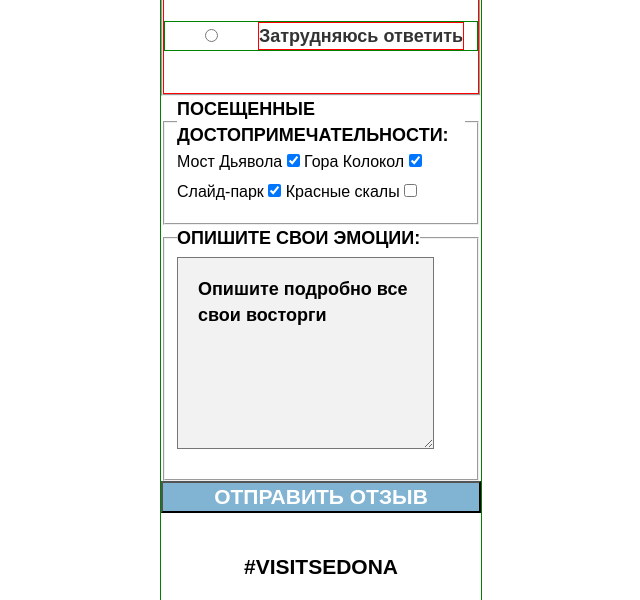
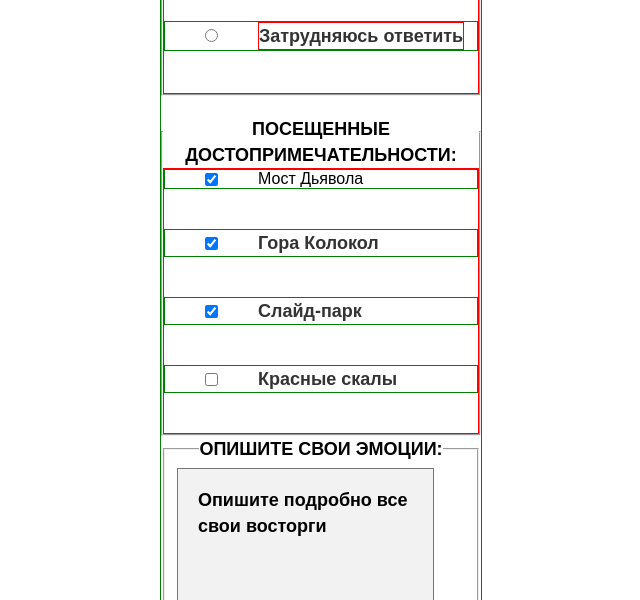
Before and after one commit to RomanSosin/sedona_2, a website: page source/form.html in a window 1280 px wide. Shown: the part 1591-2191 px from the top of the page, without its empty margins (319-959 px from the left). Drawn offline with nearby package versions, Linux system fonts and the light colour scheme; files that its build step writes are made by us from their sources.

Commit message:
Стилизация_по_сетке_form_3

```diff
--- a/source/form.html
+++ b/source/form.html
@@ -82,14 +82,24 @@
         </fieldset>
         <fieldset class="form__wrapper form-attraction__wrapper">
           <legend class="form__title form-attraction__title">Посещенные достопримечательности:</legend>
-          <label class="form__label--chechbox" for="devil-bridge">Мост Дьявола</label>
-          <input id="devil-bridge" class="form__input form-attraction__devil-bridge" type="checkbox" name="devil-bridge" checked>
-          <label class="form__label--checkbox" for="bell-mountain">Гора Колокол</label>
-          <input id="bell-mountain" class="form__input form-attraction__bell-mountain" type="checkbox" name="bell-mountain" checked>
-          <label class="form__label--checkbox" for="slide-park">Слайд-парк</label>
-          <input id="slide-park" class="form__input form-attraction__slide-park" type="checkbox" name="slide-park" checked>
-          <label class="form__label--checkbox" for="red-rock">Красные скалы</label>
-          <input id="red-rock" class="form__input form-attraction__red-rock" type="checkbox" name="red-rock">
+          <ul class="form-attraction__list">
+            <li class="form-attraction__item">
+              <input id="devil-bridge" class="form-attraction__checkbox form-attraction__devil-bridge" type="checkbox" name="devil-bridge" checked>
+              <label class="form__label--chechbox" for="devil-bridge">Мост Дьявола</label>
+            </li>
+            <li class="form-attraction__item">
+              <input id="bell-mountain" class="form-attraction__checkbox form-attraction__bell-mountain" type="checkbox" name="bell-mountain" checked>
+              <label class="form__label--checkbox" for="bell-mountain">Гора Колокол</label>
+            </li>
+            <li class="form-attraction__item">
+              <input id="slide-park" class="form-attraction__checkbox form-attraction__slide-park" type="checkbox" name="slide-park" checked>
+              <label class="form__label--checkbox" for="slide-park">Слайд-парк</label>
+            </li>
+            <li class="form-attraction__item">
+              <input id="red-rock" class="form-attraction__checkbox form-attraction__red-rock" type="checkbox" name="red-rock">
+              <label class="form__label--checkbox" for="red-rock">Красные скалы</label>
+            </li>
+          </ul>
         </fieldset>
         <fieldset class="form__wrapper form-review__wrapper">
           <legend class="form__title form-review__title">Опишите свои эмоции:</legend>
--- a/source/less/blocks/form.less
+++ b/source/less/blocks/form.less
@@ -27,7 +27,7 @@
   border: 1px solid red;
 }
 
-.form__label--radio {
+.form__label--radio, .form__label--checkbox {
   margin: 0;
   padding: 0;
   font-size: 18px;
@@ -137,20 +137,7 @@
   padding: 0;
 }
 
-  /*
-  .form-impression__title {
-  margin-bottom: 44px;
-  padding-top: 20px;
-  text-align: center;
-  }
 
-
-  .form-impression__label {
-    margin-top: 24px;
-    margin-bottom: 24px;
-    border: 1px solid red;
-  }
-*/
 .form-impression__title {
   padding-top: 20px;
   text-align: center;
@@ -189,3 +176,46 @@
 .form-impression__label {
     border: 1px solid red;
 }
+
+    /* Блок Attrsaction */
+
+.form-attraction__wrapper {
+  margin: 0;
+  padding: 0;
+}
+
+.form-attraction__title {
+  padding-top: 20px;
+  text-align: center;
+}
+
+.form-attraction__list {
+  display: flex;
+  flex-direction: column;
+  list-style: none;
+  border: 1px solid red;
+
+  margin: 0;
+  padding: 0;
+}
+
+.form-attraction__item {
+  display: flex;
+  margin: 0;
+  margin-bottom: 40px;
+  padding: 0;
+  border: 1px solid green;
+}
+
+.form-attraction__checkbox {
+  align-self: center;
+  margin: 0;
+  margin-left: 40px;
+  margin-right: 40px;
+  padding: 0;
+}
+
+    /* Блок Review */
+.form-review__title {
+  text-align: center;
+}
```
Lines whose indentation alone changed are shown as unchanged.
